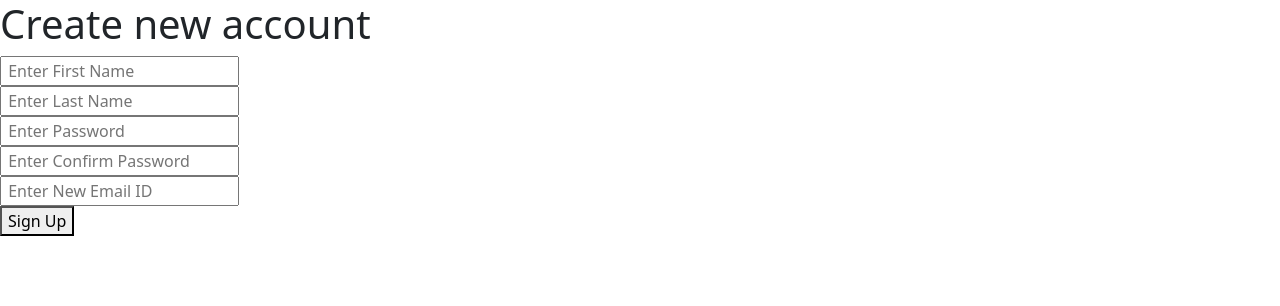
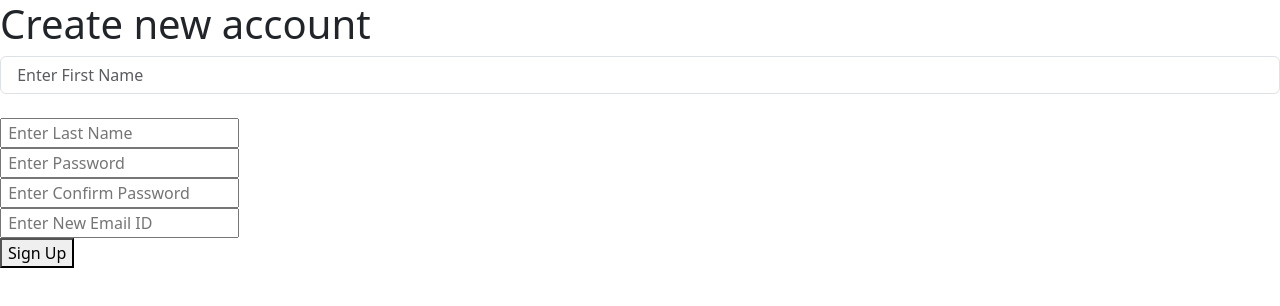
Before and after one commit to revurajaratnam/Users, a React (Vite) app in the folder UserLogin/: page /signup in a window 1280 px wide. Shown: the top 306 px of the page. Built offline with nearby package versions, Linux system fonts and the light colour scheme.

Commit message:
added one field

```diff
--- a/UserLogin/src/features/authentication/components/SignUpForm.jsx
+++ b/UserLogin/src/features/authentication/components/SignUpForm.jsx
@@ -68,6 +68,7 @@ export default function SignUp() {
            <input
            id="firstname"
             type="text"
+            className="form-control"
             placeholder=" Enter First Name"
             name="firstname"
             value={formData.firstname}
```
